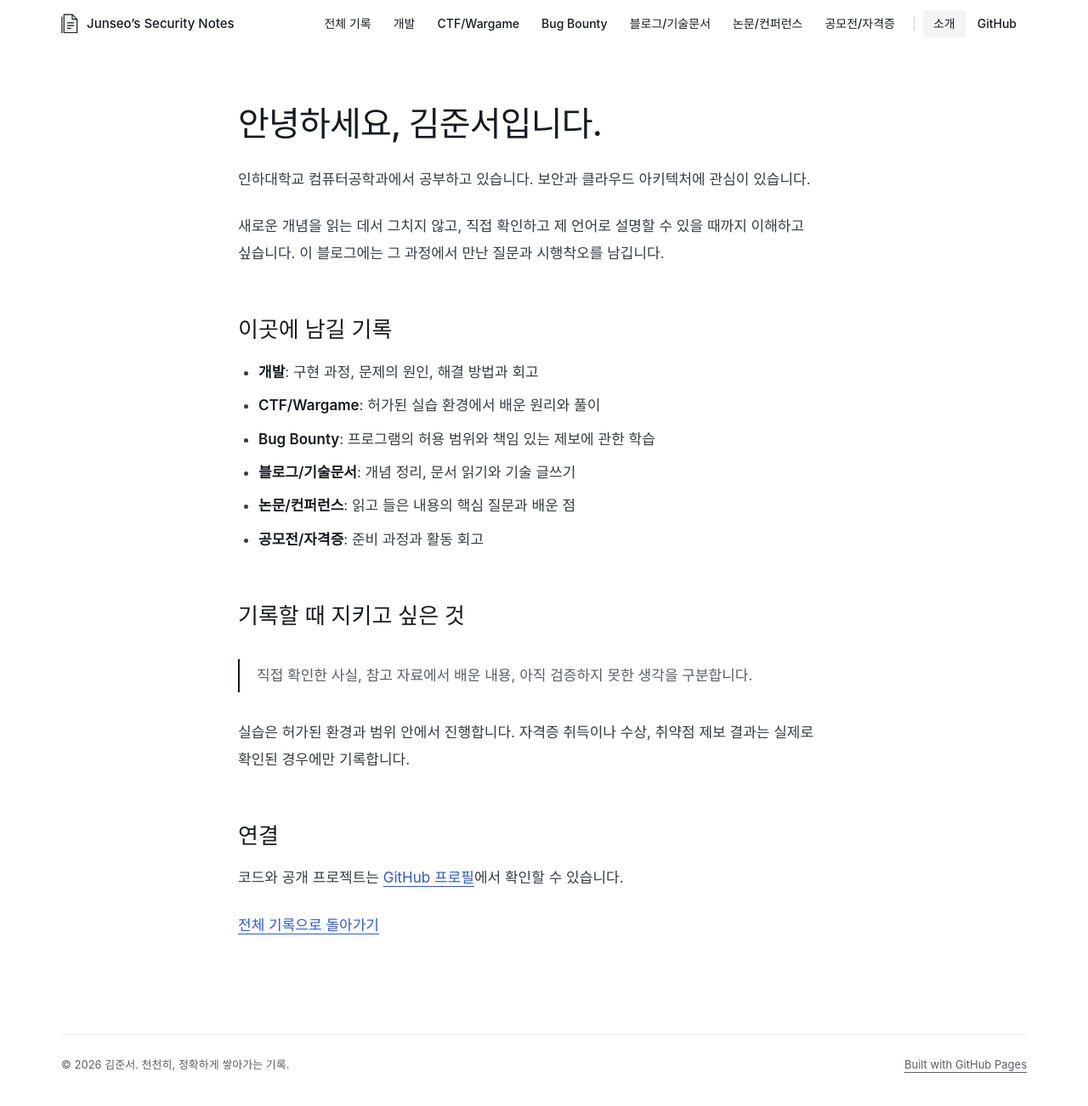
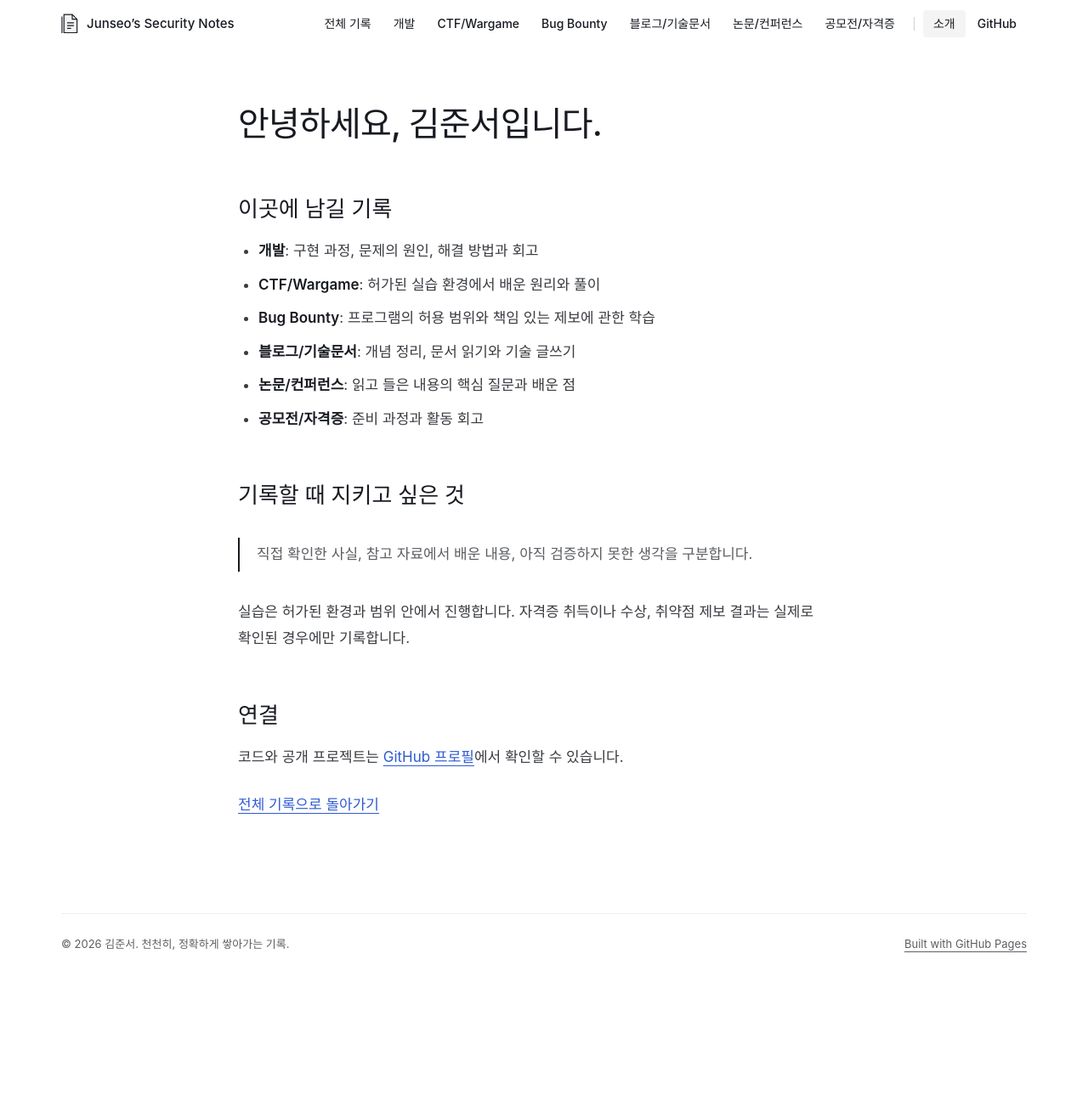
Before and after one commit to DongiveupJ/security-notes, a Jekyll site: the page built from about.md, in a window 1280 px wide and 1304 px high. Shown: the whole window at 85% size. Built offline with Jekyll 4.4.1, drawn with Linux system fonts in a browser that asks for light colours; some web fonts are replaced.

Commit message:
Update about.md

```diff
--- a/about.md
+++ b/about.md
@@ -5,10 +5,6 @@ permalink: /about/
 description: 보안과 클라우드를 공부하는 김준서의 학습 기록입니다.
 ---
 # 안녕하세요, 김준서입니다.
-
-인하대학교 컴퓨터공학과에서 공부하고 있습니다. 보안과 클라우드 아키텍처에 관심이 있습니다.
-
-새로운 개념을 읽는 데서 그치지 않고, 직접 확인하고 제 언어로 설명할 수 있을 때까지 이해하고 싶습니다. 이 블로그에는 그 과정에서 만난 질문과 시행착오를 남깁니다.
 
 ## 이곳에 남길 기록
 
```
